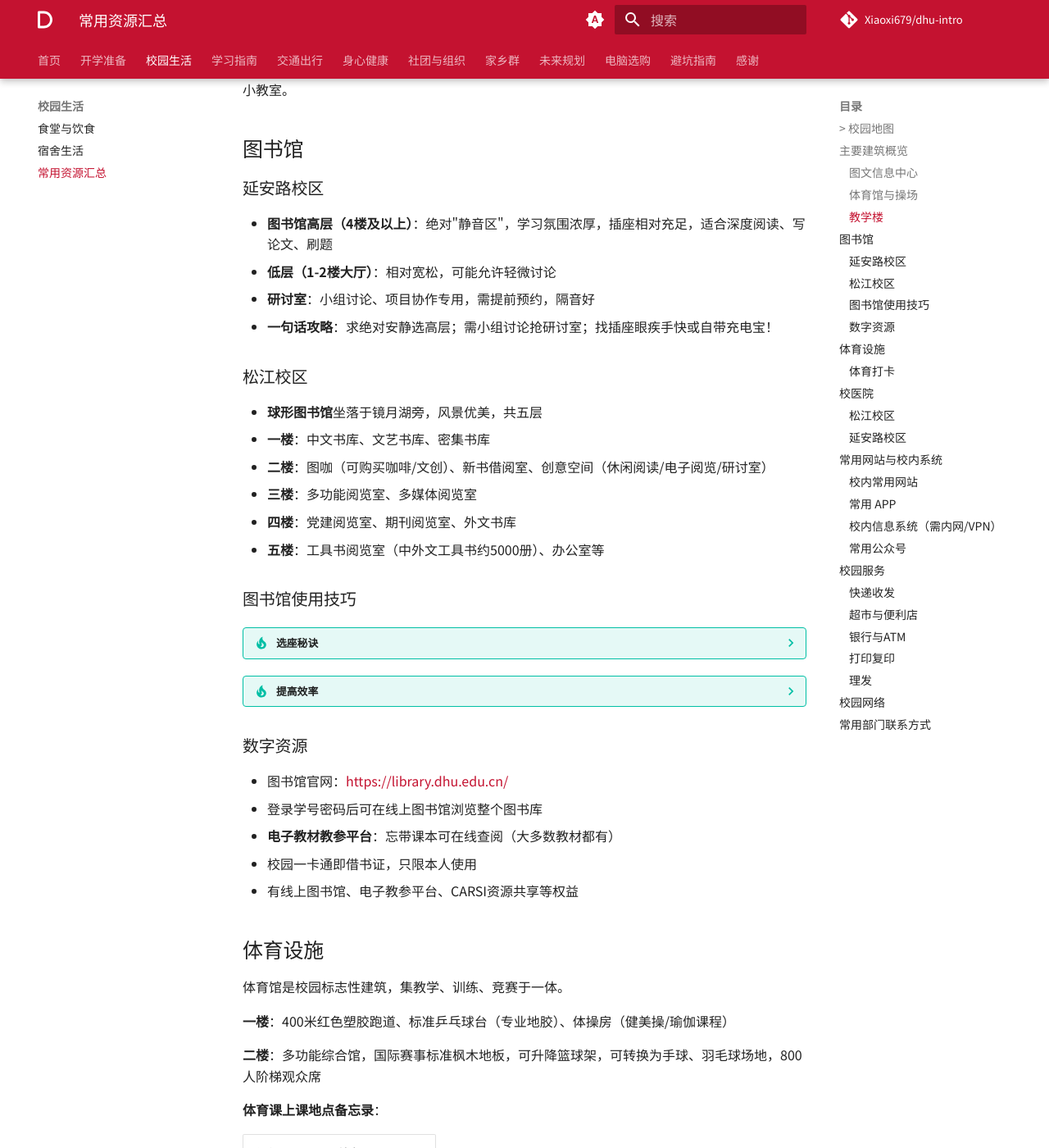
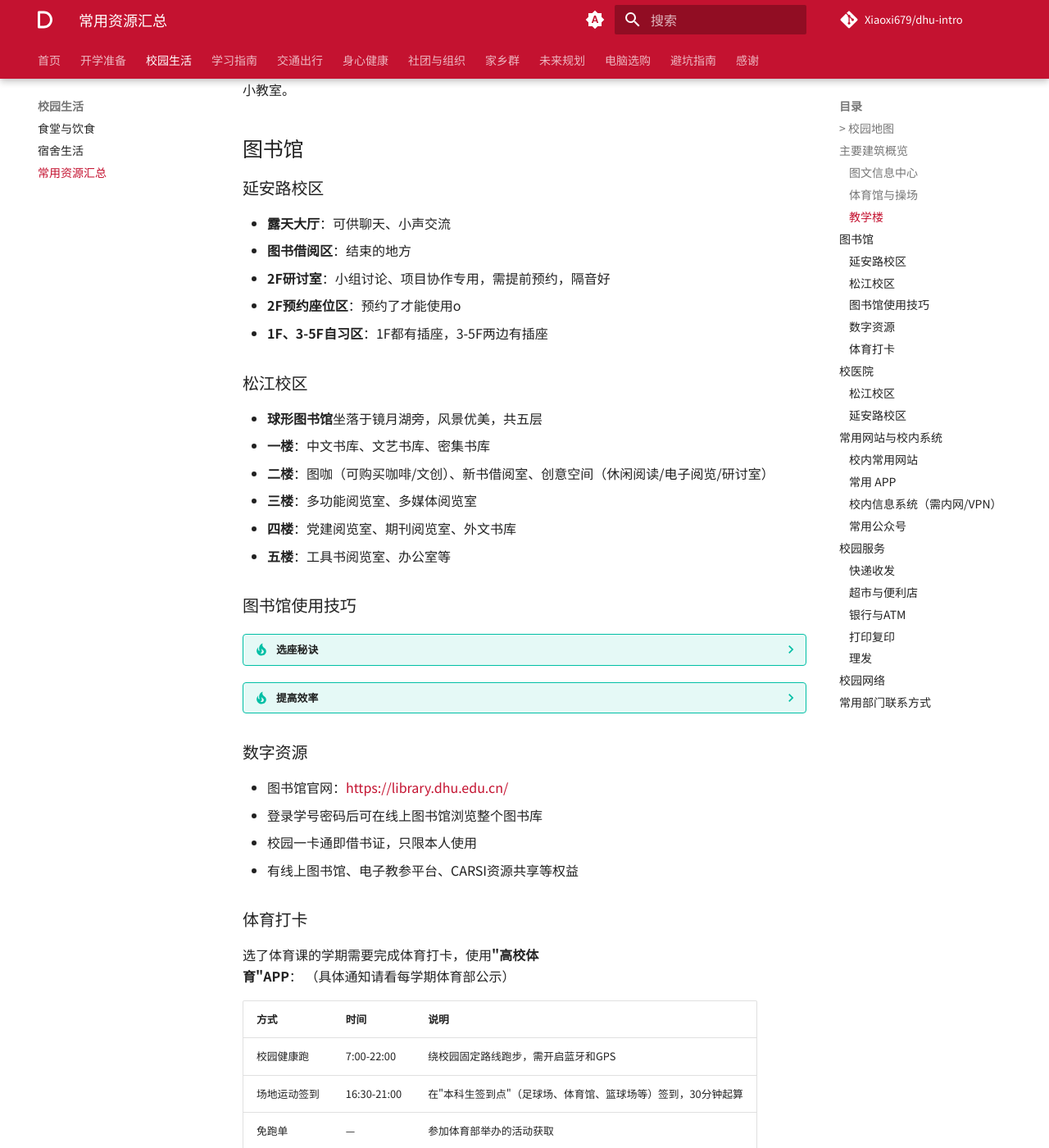
Before and after one commit to Xiaoxi679/dhu-intro, an MkDocs documentation site: the page built from docs/campus-life/facilities.md, in a window 1280 px wide and 1400 px high, scrolled down 2509 px. Shown: the whole window at 82% size. Built offline with MkDocs 1.6.1 and Material for MkDocs 9.7.7, drawn with Linux system fonts in a browser that asks for light colours; comment, search, counter and statistics services are not loaded; the version menu is left out; some of the changed text lies outside the part shown.

Commit message:
过时信息清理
Added new sections for outdoor hall and library borrowing area. Removed outdated information about sports facilities.

```diff
--- a/docs/campus-life/facilities.md
+++ b/docs/campus-life/facilities.md
@@ -29,10 +29,11 @@ comments: true
 
 ### 延安路校区
 
-- **图书馆高层（4楼及以上）**：绝对"静音区"，学习氛围浓厚，插座相对充足，适合深度阅读、写论文、刷题
-- **低层（1-2楼大厅）**：相对宽松，可能允许轻微讨论
-- **研讨室**：小组讨论、项目协作专用，需提前预约，隔音好
-- **一句话攻略**：求绝对安静选高层；需小组讨论抢研讨室；找插座眼疾手快或自带充电宝！
+- **露天大厅**：可供聊天、小声交流
+- **图书借阅区**：结束的地方
+- **2F研讨室**：小组讨论、项目协作专用，需提前预约，隔音好
+- **2F预约座位区**：预约了才能使用o
+- **1F、3-5F自习区**：1F都有插座，3-5F两边有插座
 
 ### 松江校区
 
@@ -41,7 +42,7 @@ comments: true
 - **二楼**：图咖（可购买咖啡/文创）、新书借阅室、创意空间（休闲阅读/电子阅览/研讨室）
 - **三楼**：多功能阅览室、多媒体阅览室
 - **四楼**：党建阅览室、期刊阅览室、外文书库
-- **五楼**：工具书阅览室（中外文工具书约5000册）、办公室等
+- **五楼**：工具书阅览室、办公室等
 
 ### 图书馆使用技巧
 
@@ -61,31 +62,13 @@ comments: true
 
 - 图书馆官网：[https://library.dhu.edu.cn/](https://library.dhu.edu.cn/)
 - 登录学号密码后可在线上图书馆浏览整个图书库
-- **电子教材教参平台**：忘带课本可在线查阅（大多数教材都有）
 - 校园一卡通即借书证，只限本人使用
 - 有线上图书馆、电子教参平台、CARSI资源共享等权益
-
-## 体育设施
-
-体育馆是校园标志性建筑，集教学、训练、竞赛于一体。
-
-**一楼**：400米红色塑胶跑道、标准乒乓球台（专业地胶）、体操房（健美操/瑜伽课程）
-
-**二楼**：多功能综合馆，国际赛事标准枫木地板，可升降篮球架，可转换为手球、羽毛球场地，800人阶梯观众席
-
-**体育课上课地点备忘录**：
-
-| 课程 | 地点 |
-|------|------|
-| 射艺课 | 一楼北侧羽毛球区 |
-| 手球课 | 二楼东侧主场地 |
-| 舞蹈课 | 一楼体操房 |
-| 网球课 | 室外网球场 |
-| 足球课 | 室外足球场 |
 
 ### 体育打卡
 
 选了体育课的学期需要完成体育打卡，使用**"高校体育"APP**：
+（具体通知请看每学期体育部公示）
 
 | 方式 | 时间 | 说明 |
 |------|------|------|
```
